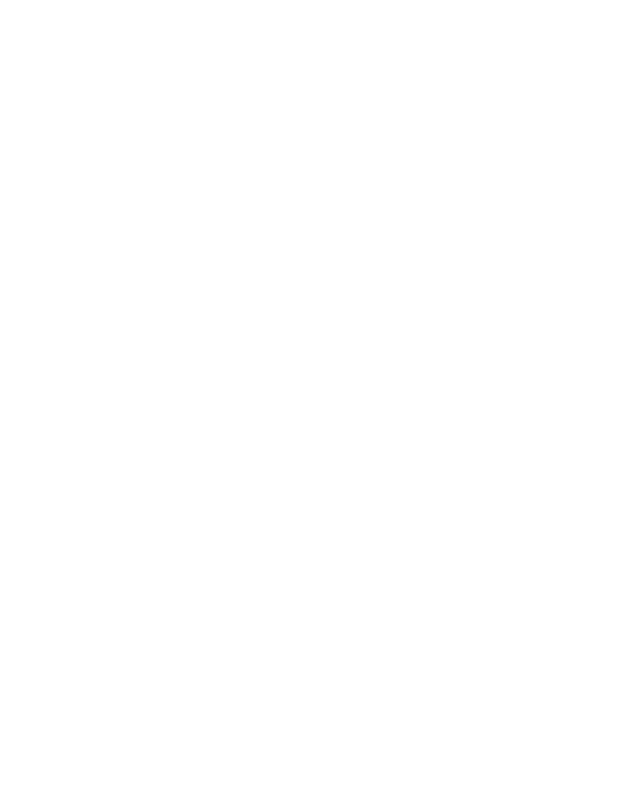
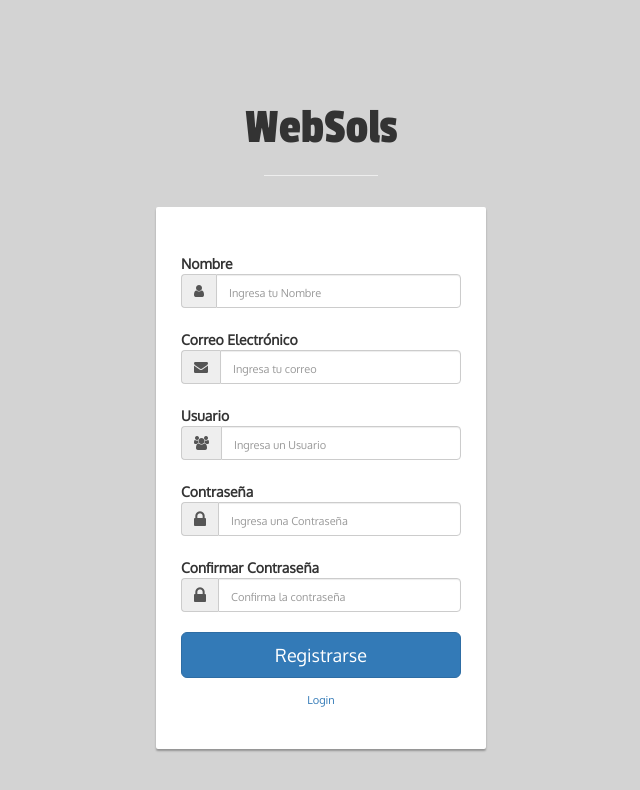
Before and after one commit to rodmarfjmr/rodmarfjmr.github.io, a plain HTML site: page Views/Registro.html in a window 1280 px wide. Shown: the whole page, without its empty margins (319-959 px from the left). Drawn offline with nearby package versions, Linux system fonts and the light colour scheme.

Commit message:
Commit Vinculos

```diff
--- a/Views/Registro.html
+++ b/Views/Registro.html
@@ -1,12 +1,102 @@
+
+<!------ Include the above in your HEAD tag ---------->
+
+
 <!DOCTYPE html>
 <html lang="en">
-<head>
-    <meta charset="UTF-8">
-    <meta http-equiv="X-UA-Compatible" content="IE=edge">
-    <meta name="viewport" content="width=device-width, initial-scale=1.0">
-    <title>Document</title>
-</head>
-<body>
+    <head>
+		<meta name="viewport" content="width=device-width, initial-scale=1">
 
-</body>
+
+		<!-- Website CSS style -->
+
+
+		<!-- Website Font style -->
+	    <link rel="stylesheet" href="https://maxcdn.bootstrapcdn.com/font-awesome/4.6.1/css/font-awesome.min.css">
+
+		<!-- Google Fonts -->
+		<link href='https://fonts.googleapis.com/css?family=Passion+One' rel='stylesheet' type='text/css'>
+		<link href='https://fonts.googleapis.com/css?family=Oxygen' rel='stylesheet' type='text/css'>
+        <link href="//maxcdn.bootstrapcdn.com/bootstrap/3.3.0/css/bootstrap.min.css" rel="stylesheet" id="bootstrap-css">
+        <script src="//maxcdn.bootstrapcdn.com/bootstrap/3.3.0/js/bootstrap.min.js"></script>
+        <script src="//code.jquery.com/jquery-1.11.1.min.js"></script>
+        <link rel="stylesheet" href="/css/Login.css">
+
+		<title>Admin</title>
+	</head>
+	<body>
+		<div class="container">
+			<div class="row main">
+				<div class="panel-heading">
+	               <div class="panel-title text-center">
+	               		<h1 class="title">WebSols</h1>
+	               		<hr />
+	               	</div>
+	            </div>
+				<div class="main-login main-center">
+					<form class="form-horizontal" method="post" action="#">
+
+						<div class="form-group">
+							<label for="name" class="cols-sm-2 control-label">Nombre</label>
+							<div class="cols-sm-10">
+								<div class="input-group">
+									<span class="input-group-addon"><i class="fa fa-user fa" aria-hidden="true"></i></span>
+									<input type="text" class="form-control" name="name" id="name"  placeholder="Ingresa tu Nombre"/>
+								</div>
+							</div>
+						</div>
+
+						<div class="form-group">
+							<label for="email" class="cols-sm-2 control-label">Correo Electrónico</label>
+							<div class="cols-sm-10">
+								<div class="input-group">
+									<span class="input-group-addon"><i class="fa fa-envelope fa" aria-hidden="true"></i></span>
+									<input type="text" class="form-control" name="email" id="email"  placeholder="Ingresa tu correo"/>
+								</div>
+							</div>
+						</div>
+
+						<div class="form-group">
+							<label for="username" class="cols-sm-2 control-label">Usuario</label>
+							<div class="cols-sm-10">
+								<div class="input-group">
+									<span class="input-group-addon"><i class="fa fa-users fa" aria-hidden="true"></i></span>
+									<input type="text" class="form-control" name="username" id="username"  placeholder="Ingresa un Usuario"/>
+								</div>
+							</div>
+						</div>
+
+						<div class="form-group">
+							<label for="password" class="cols-sm-2 control-label">Contraseña</label>
+							<div class="cols-sm-10">
+								<div class="input-group">
+									<span class="input-group-addon"><i class="fa fa-lock fa-lg" aria-hidden="true"></i></span>
+									<input type="password" class="form-control" name="password" id="password"  placeholder="Ingresa una Contraseña"/>
+								</div>
+							</div>
+						</div>
+
+						<div class="form-group">
+							<label for="confirm" class="cols-sm-2 control-label">Confirmar Contraseña</label>
+							<div class="cols-sm-10">
+								<div class="input-group">
+									<span class="input-group-addon"><i class="fa fa-lock fa-lg" aria-hidden="true"></i></span>
+									<input type="password" class="form-control" name="confirm" id="confirm"  placeholder="Confirma la contraseña"/>
+								</div>
+							</div>
+						</div>
+
+						<div class="form-group ">
+							<button type="button" class="btn btn-primary btn-lg btn-block login-button">Registrarse</button>
+						</div>
+						<div class="login-register">
+				            <a href="index.php">Login</a>
+				         </div>
+					</form>
+				</div>
+			</div>
+		</div>
+
+		<script type="text/javascript" src="assets/js/bootstrap.js"></script>
+	</body>
 </html>
--- a/css/Login.css
+++ b/css/Login.css
@@ -51,3 +51,77 @@ body#LoginForm{ background-image:url("https://hdwallsource.com/img/2014/9/blur-2
 }
 .back { text-align: left; margin-top:10px;}
 .back a {color: #444444; font-size: 13px;text-decoration: none;}
+
+
+/*
+/* Created by Filipe Pina
+ * Specific styles of signin, register, component
+ */
+/*
+ * General styles | REGISTRO
+ */
+
+ body, html{
+    height: 100%;
+    background-repeat: no-repeat;
+    background-color: #d3d3d3;
+    font-family: 'Oxygen', sans-serif;
+}
+
+.main{
+    margin-top: 70px;
+}
+
+h1.title {
+   font-size: 50px;
+   font-family: 'Passion One', cursive;
+   font-weight: 400;
+}
+
+hr{
+   width: 10%;
+   color: #fff;
+}
+
+.form-group{
+   margin-bottom: 15px;
+}
+
+label{
+   margin-bottom: 15px;
+}
+
+input,
+input::-webkit-input-placeholder {
+   font-size: 11px;
+   padding-top: 3px;
+}
+
+.main-login{
+    background-color: #fff;
+   /* shadows and rounded borders */
+   -moz-border-radius: 2px;
+   -webkit-border-radius: 2px;
+   border-radius: 2px;
+   -moz-box-shadow: 0px 2px 2px rgba(0, 0, 0, 0.3);
+   -webkit-box-shadow: 0px 2px 2px rgba(0, 0, 0, 0.3);
+   box-shadow: 0px 2px 2px rgba(0, 0, 0, 0.3);
+
+}
+
+.main-center{
+    margin-top: 30px;
+    margin: 0 auto;
+    max-width: 330px;
+   padding: 40px 40px;
+
+}
+
+.login-button{
+   margin-top: 5px;
+}
+
+.login-register{
+   font-size: 11px;
+   text-align: center;
+}
```
Also changed, not shown: index.html (+2 -2 lines).
